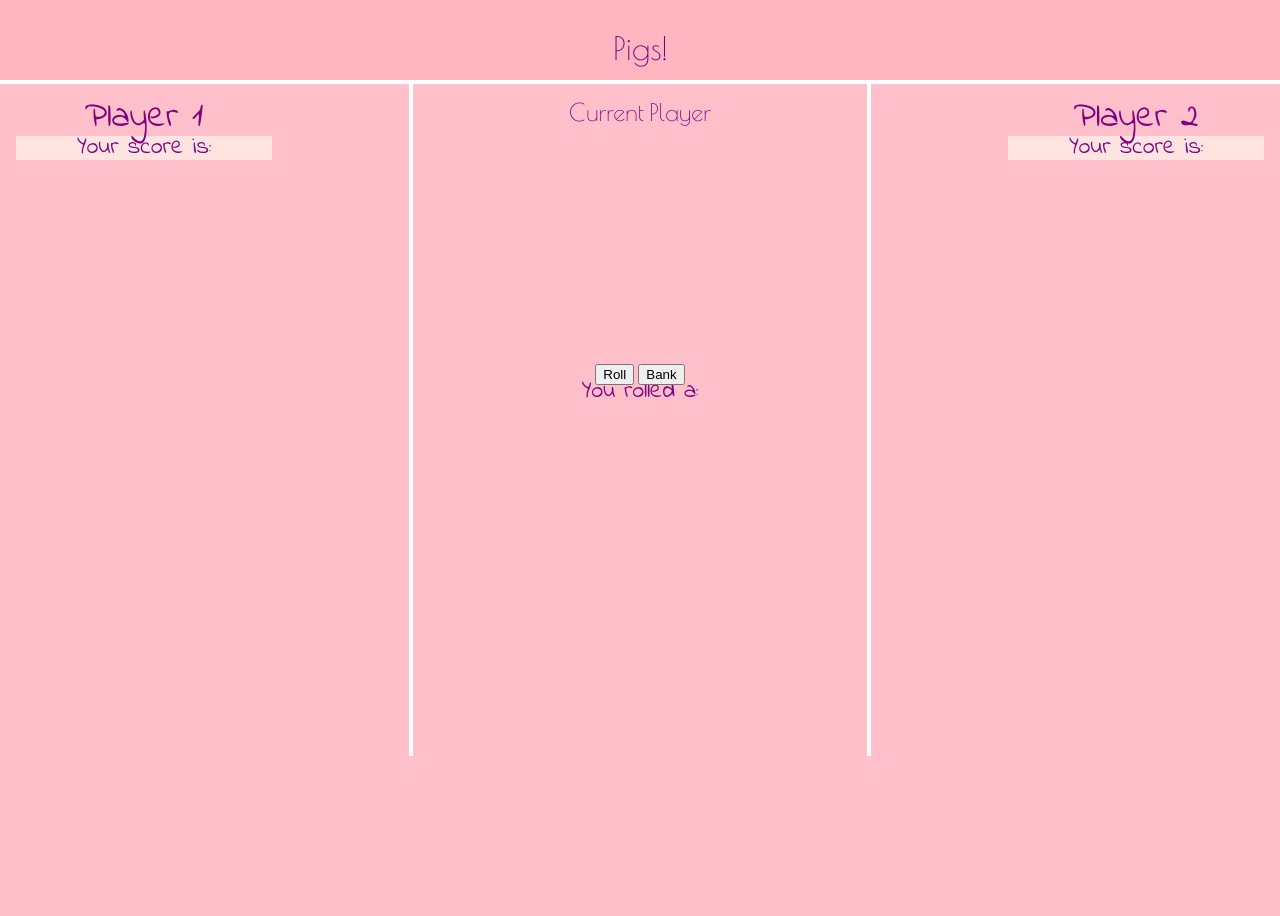
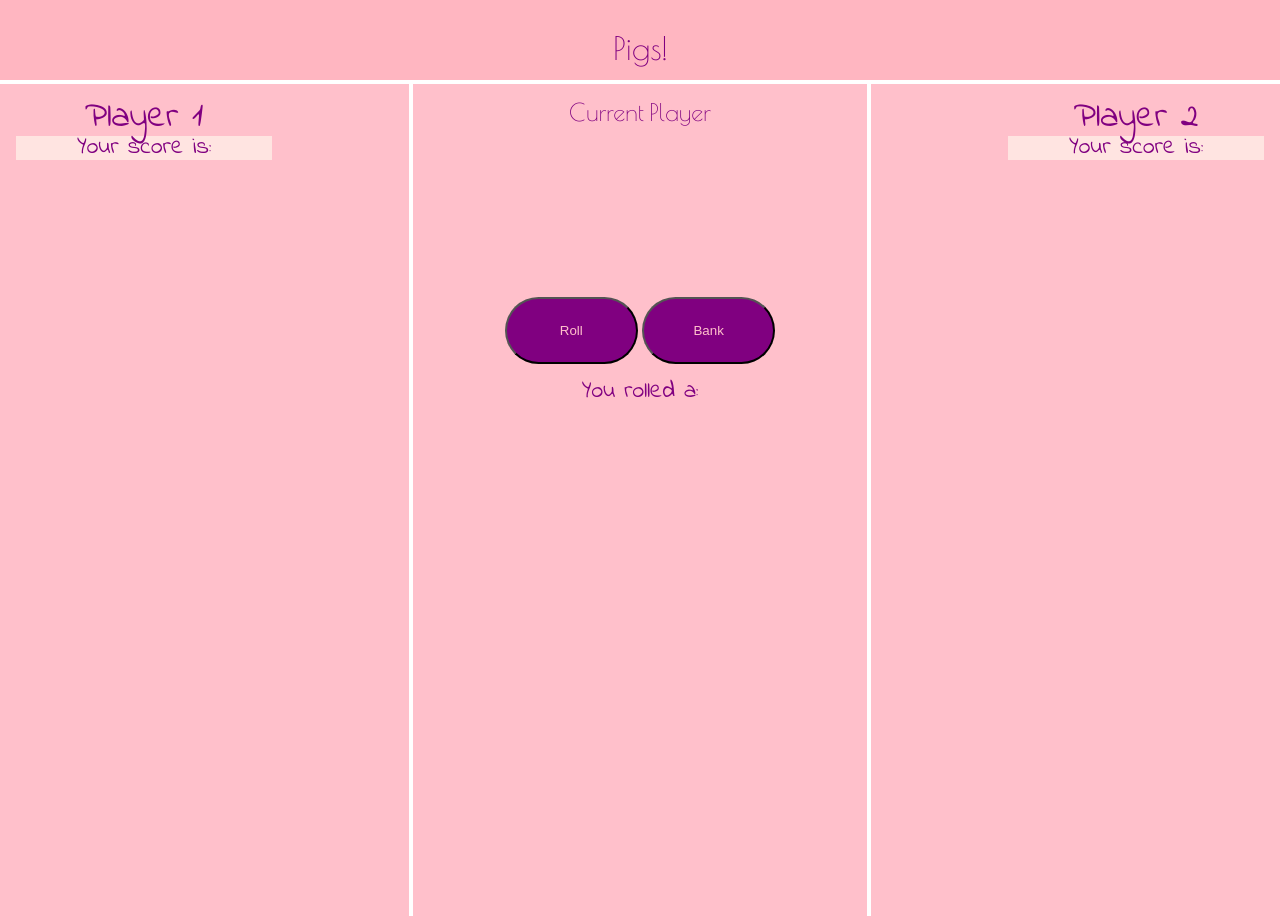
Before and after one commit to tharvey64/PIG, a plain HTML site: page index.html in a window 1280 px wide. Before the commit the page ends 800 px from the top, so only its background shows below. Drawn offline with nearby package versions, Linux system fonts and the light colour scheme.

Commit message:
buttons are pretty, lines dont break

```diff
--- a/index.html
+++ b/index.html
@@ -20,8 +20,8 @@
 					<button id = "bank">Bank</button>
 				</div>
 				<div id = "player1">
+					<p id="name1"</p>
 					<h2><p>Player 1</p></h2>
-					<p id="name1"</p>
 					<p class="holder">Your score is: </p>
 					<div id = "player1Score">
 						<p></p>
--- a/pig.css
+++ b/pig.css
@@ -14,7 +14,7 @@ body{
 
 #centerStage {
 	position: relative;
-	height: 80%;
+	height: 100%;
 	width: 33%;
 	background-color: pink;
 	margin: auto;
@@ -63,7 +63,13 @@ h2 {
 
 button {
 	position: relative;
-	top: 15em;
+	border-radius: 10em;
+	height: 5em;
+	width: 10em;
+	color: pink;
+	background-color: purple;
+	top: 10em;
+	margin: auto;
 }
 
 
```
